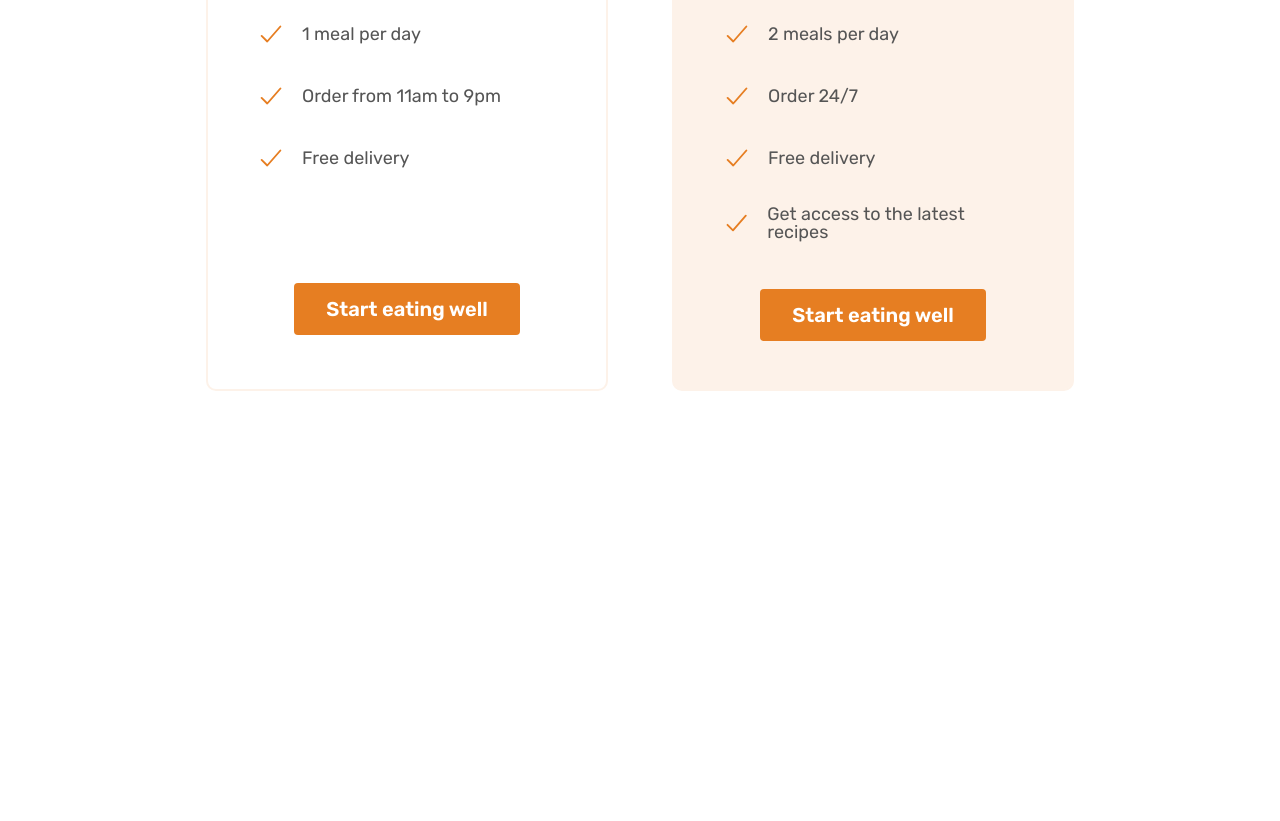
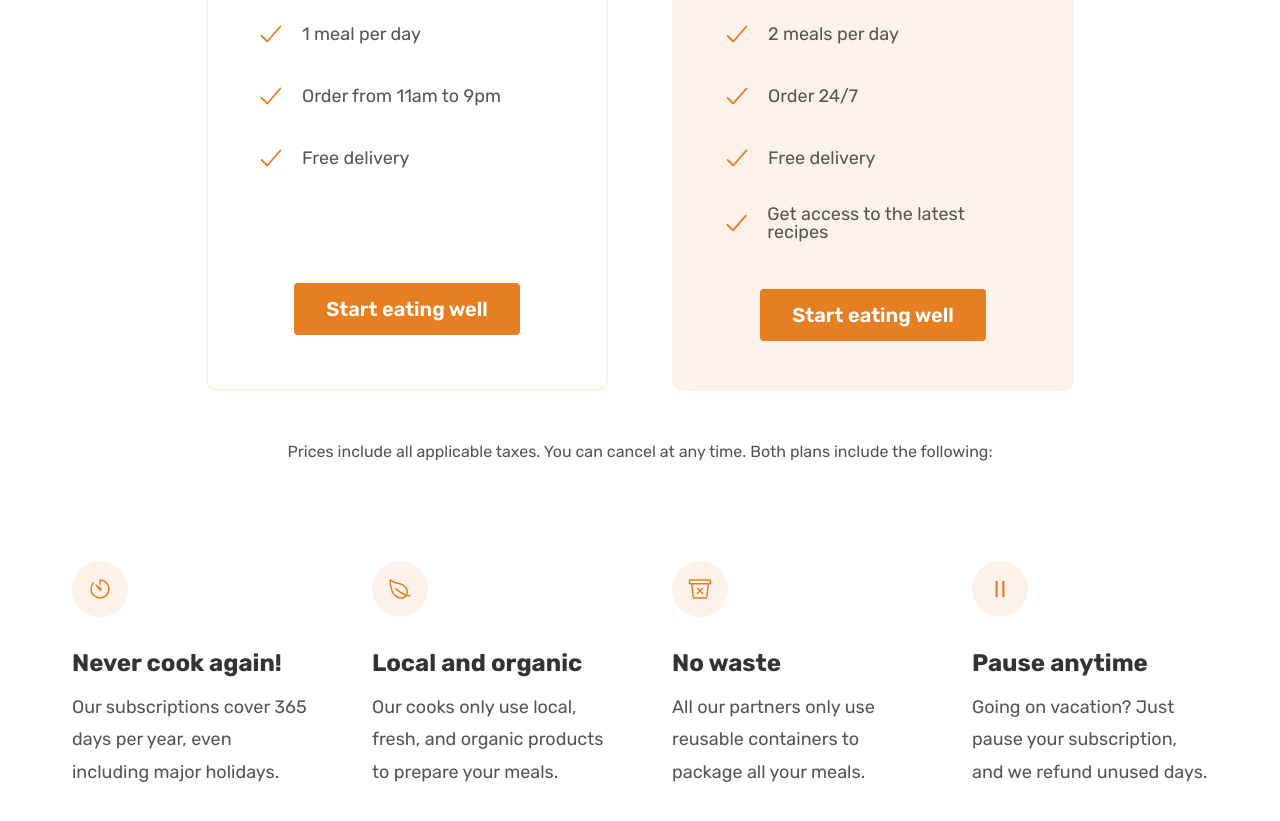
Before and after one commit to Egor228322/WebDev-Omnifood, a plain HTML site: page index.html in a window 1280 px wide. Shown: the part 5487-6308 px from the top of the page. Before the commit the page ends 5974 px from the top, so only its background shows below. Drawn offline with nearby package versions, Linux system fonts and the light colour scheme.

Commit message:
Feature section

```diff
--- a/css/general.css
+++ b/css/general.css
@@ -87,7 +87,14 @@ SPACING SYSTEM (px)
         display: grid;
         gap: 9.6rem 6.4rem;
         grid-template-columns: repeat(2, 1fr);
+
+        margin-bottom: 9.6rem;
      }
+
+     .grid:not(:last-child) {
+         margin-bottom: 9.6rem;
+     }
+
 
      .grid--center-v {
         align-items: center;
--- a/css/style.css
+++ b/css/style.css
@@ -418,6 +418,15 @@ figure {
    border: 2px solid #fdf2e9;
 }
 
+.plan-details {
+   color: #555;
+   font-size: 1.6rem;
+   line-height: 1.6;
+   text-align: center;
+   margin-bottom: 9.6rem;
+
+}
+
 .pricing-plan.preferred {
    background-color: #fdf2e9;
    position: relative;
@@ -486,3 +495,27 @@ figure {
 
 
 /* ------------------------------------*/
+
+/* --------- Features Section -------*/
+
+.feature-icon {
+   color: #e67e22;
+   height: 2.4rem;
+   width: 2.4rem;
+   margin-bottom: 3.2rem;
+   background-color: #fdf2e9;
+   padding: 1.6rem;
+   border-radius: 50%;
+}
+
+.feature-title {
+   font-size: 2.4rem;
+   color:#333;
+   font-weight: 700;
+   margin-bottom: 1.6rem;
+}
+
+.feature-text {
+   font-size: 1.8rem;
+   line-height: 1.8;
+}
--- a/index.html
+++ b/index.html
@@ -273,7 +273,7 @@
             </h2>
         </div>
 
-        <div class="container grid grid--2-cols">
+        <div class="container grid grid--2-cols margin-bottom-md">
             <div class="pricing-plan pricing-plan--starter">
                 <header class="plan-header">
                 <p class="plan-name">Starter</p>
@@ -330,9 +330,53 @@
                 </div>
                 </div>
             </div>
-
         </div>
 
+        <div class="container">
+            <aside class="plan-details">
+                Prices include all applicable taxes. You can cancel at any time.
+                Both plans include the following:
+            </aside>
+        </div>
+
+        <div class="container grid grid--4-cols">
+            <div class="feature">
+                <ion-icon name="timer-outline" class="feature-icon"></ion-icon>
+                <div class="feature-title">
+                    Never cook again!
+                </div>
+                <div class="feature-text">
+                    Our subscriptions cover 365 days per year, even including major holidays.
+                </div>
+            </div>
+            <div class="feature">
+                <ion-icon name="leaf-outline" class="feature-icon"></ion-icon>
+                <div class="feature-title">
+                    Local and organic
+                </div>
+                <div class="feature-text">
+                    Our cooks only use local, fresh, and organic products to prepare your meals.
+                </div>
+            </div>
+            <div class="feature">
+                <ion-icon name="trash-bin-outline" class="feature-icon"></ion-icon>
+                <div class="feature-title">
+                    No waste
+                </div>
+                <div class="feature-text">
+                    All our partners only use reusable containers to package all your meals.
+                </div>
+            </div>
+            <div class="feature">
+                <ion-icon name="pause-outline" class="feature-icon"></ion-icon>
+                <div class="feature-title">
+                    Pause anytime
+                </div>
+                <div class="feature-text">
+                    Going on vacation? Just pause your subscription, and we refund unused days.
+                </div>
+            </div>
+        </div>
     </section>
 </main>
 
```
